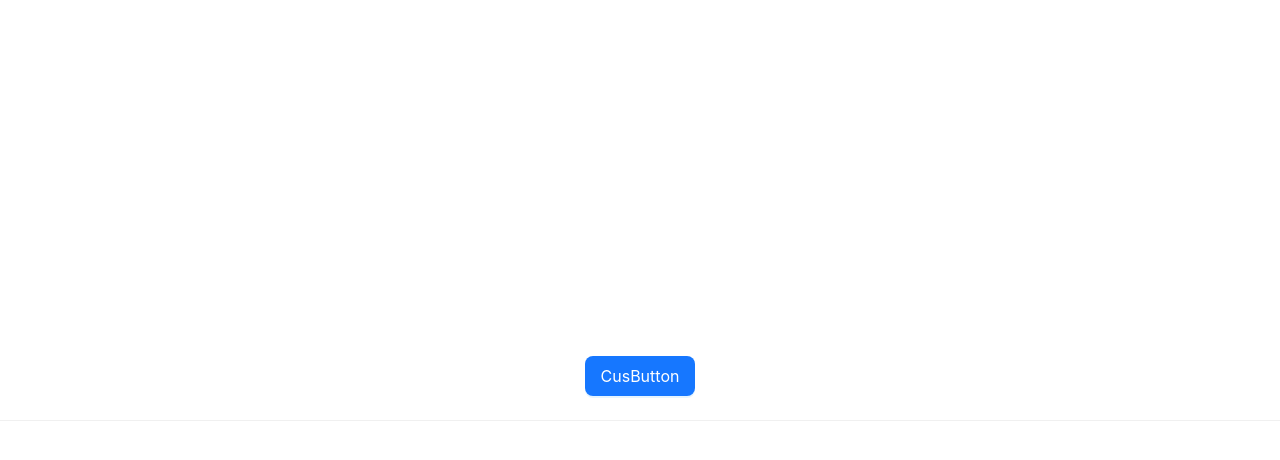
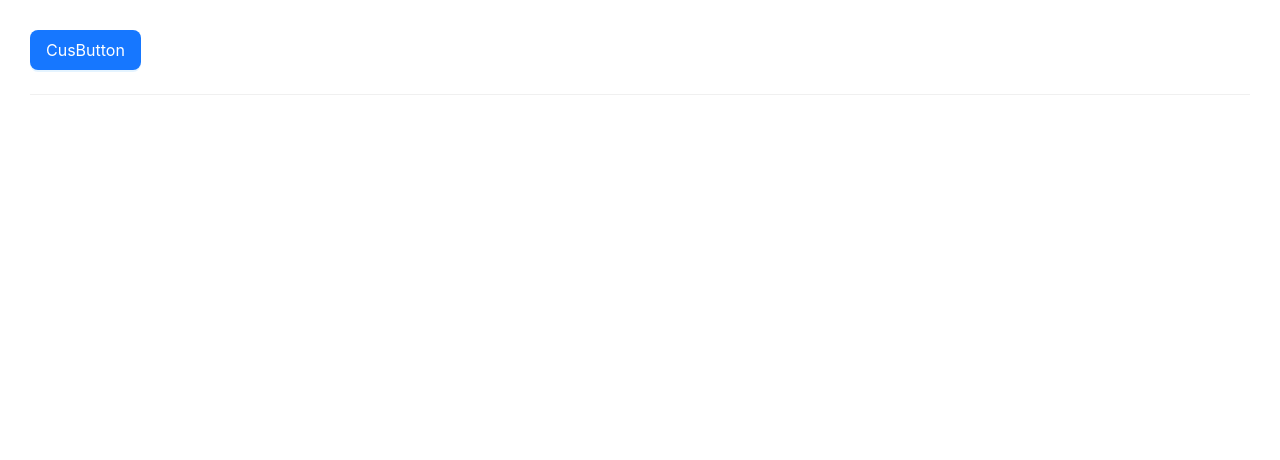
Before and after one commit to bcneal666/antd-components, a React (Create React App) app: page /page1 in a window 1280 px wide. Shown: the top 460 px of the page. Built offline with nearby package versions, Linux system fonts and the light colour scheme.

Commit message:
create CusButton/CusDivider

```diff
--- a/src/components/CusButton.tsx
+++ b/src/components/CusButton.tsx
@@ -1,4 +1,4 @@
-import { Button, ConfigProvider } from 'antd';
+import { Button, ConfigProvider,Space } from 'antd';
 import { FC, ReactNode } from 'react';
 interface ICusButtonProps {
   text?: string;
@@ -76,6 +76,7 @@ export const CusButton: FC<ICusButtonProps> = ({
         },
       }}
     >
+      <Space>
         <Button
           autoInsertSpace
           size={size}
@@ -92,6 +93,7 @@ export const CusButton: FC<ICusButtonProps> = ({
         >
           {text}
         </Button>
+      </Space>
     </ConfigProvider>
   );
 };
--- a/src/pages/Page1.tsx
+++ b/src/pages/Page1.tsx
@@ -8,8 +8,8 @@ interface IPage1Props {}
 
 const Page1: FC<IPage1Props> = (props) => {
   return (
-    <Flex vertical justify="center" align="center" css={cssPage1}>
-      <CusButton text="CusButton" />
+    <Flex vertical css={cssPage1}>
+      <CusButton text="CusButton"/>
       <CusDivider />
     </Flex>
   );
@@ -20,4 +20,5 @@ export default Page1;
 const cssPage1 = css`
   width: 100%;
   height: 100%;
+  padding: 30px;
 `;
--- a/src/pages/Root.tsx
+++ b/src/pages/Root.tsx
@@ -1,8 +1,8 @@
 /** @jsxImportSource @emotion/react  */
-import { css } from "@emotion/react";
-import { Flex } from "antd";
-import { FC, useEffect } from "react";
-import { Outlet, useLocation, useNavigate } from "react-router-dom";
+import { css } from '@emotion/react';
+import { Flex } from 'antd';
+import { FC, useEffect } from 'react';
+import { Outlet, useLocation, useNavigate } from 'react-router-dom';
 
 interface IRootProps {}
 
@@ -10,13 +10,13 @@ const Root: FC<IRootProps> = (props) => {
   const location = useLocation();
   const navigate = useNavigate();
   useEffect(() => {
-    if (location.pathname === "/") {
-      navigate("/page1", { replace: true });
+    if (location.pathname === '/') {
+      navigate('/page1', { replace: true });
     }
   }, [location.pathname, navigate]);
 
   return (
-    <Flex justify="center" align="center" css={cssRoot}>
+    <Flex css={cssRoot}>
       <Outlet />
     </Flex>
   );
```
Lines whose indentation alone changed are shown as unchanged.
